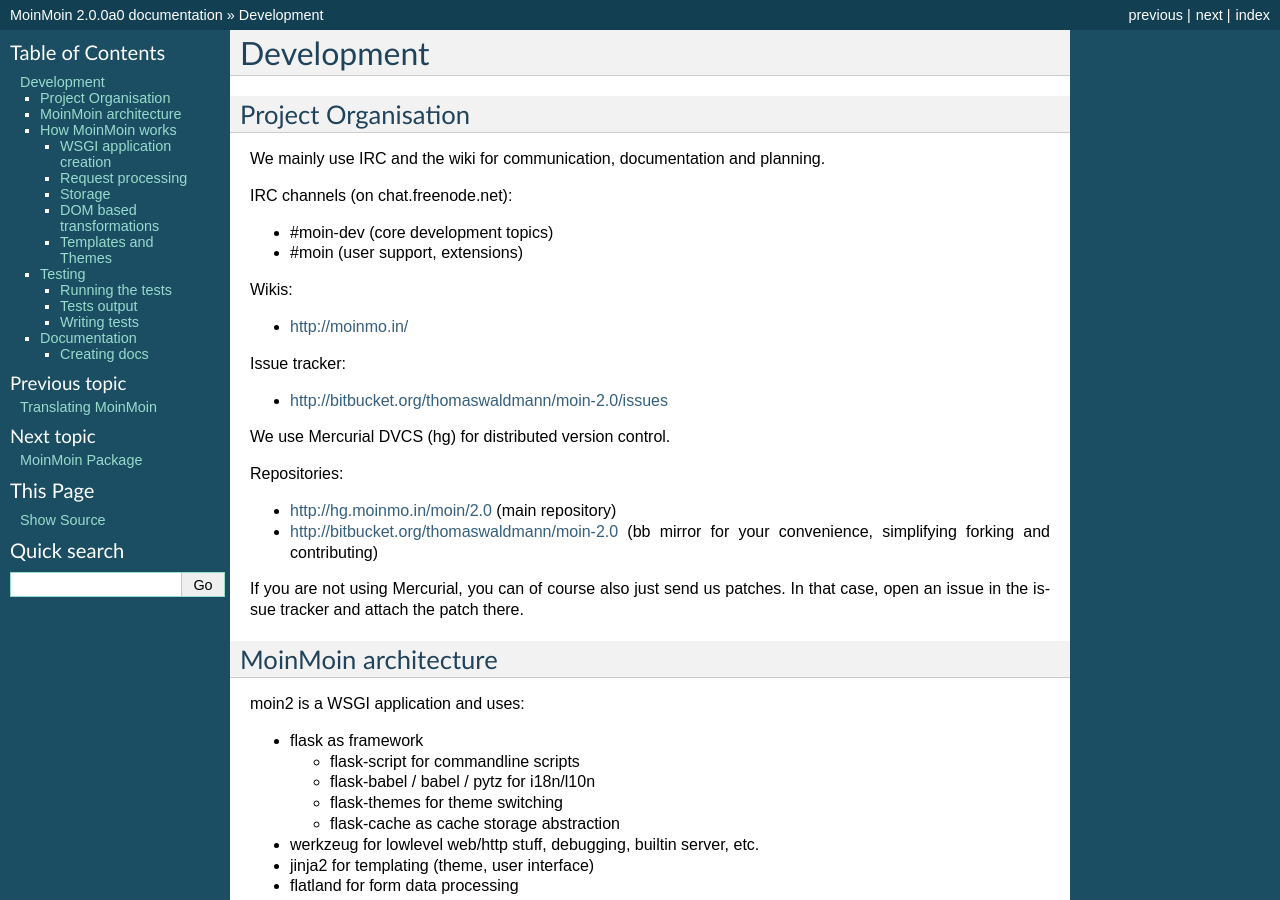
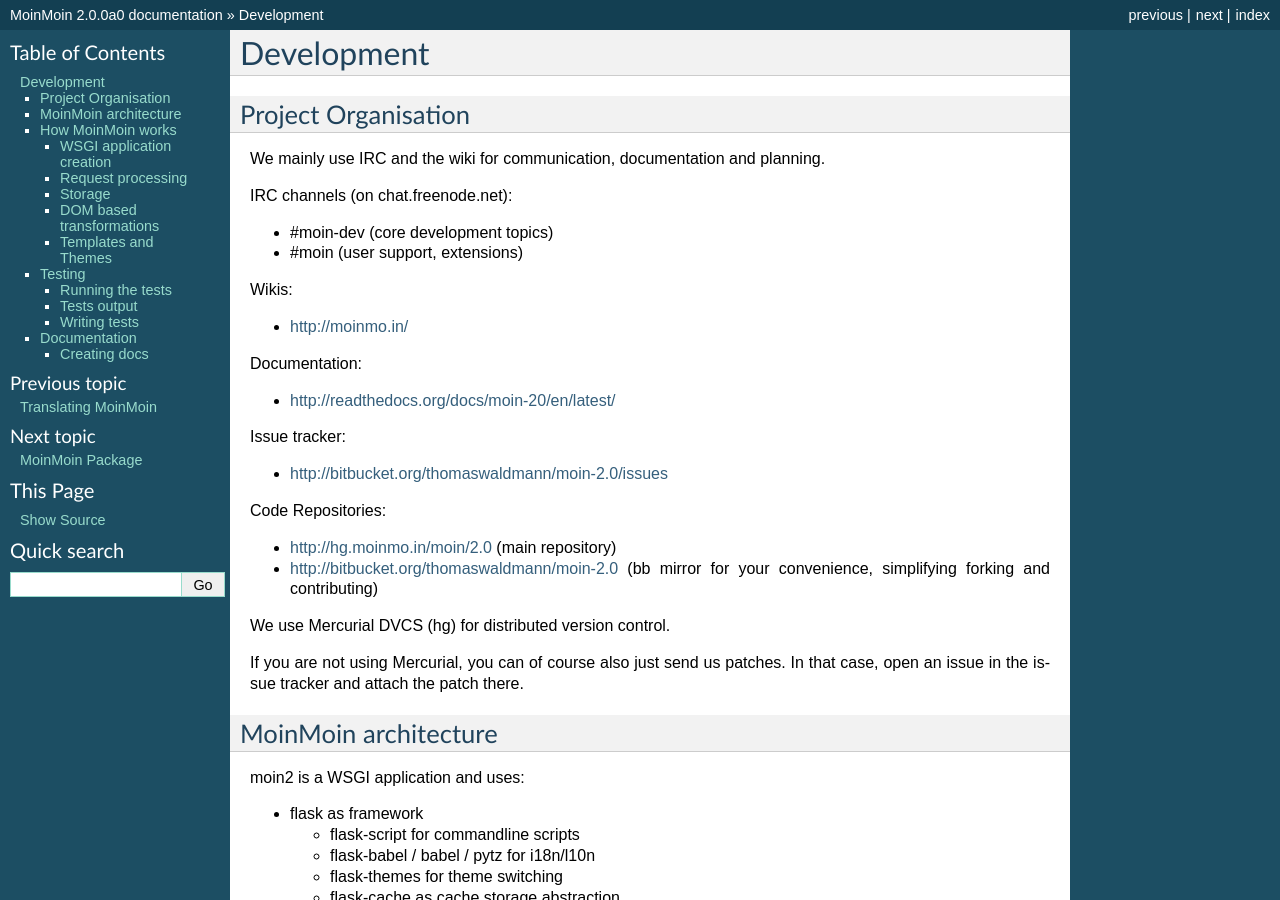
Before and after one commit to mirror/moin-2.0, a Sphinx documentation site: the page built from docs/devel/development.rst, in a window 1280 px wide and 900 px high. Built offline with Sphinx 7.4.7, drawn with Linux system fonts in a browser that asks for light colours; pages that are not in the unit, such as notebooks, are missing from menus.

Commit message:
docs: add link to readthedocs (hosting our online documentation)

```diff
--- a/docs/devel/development.rst
+++ b/docs/devel/development.rst
@@ -16,17 +16,21 @@
 
 * http://moinmo.in/
 
+Documentation:
+
+* http://readthedocs.org/docs/moin-20/en/latest/
+
 Issue tracker:
 
 * http://bitbucket.org/thomaswaldmann/moin-2.0/issues
 
-We use Mercurial DVCS (hg) for distributed version control.
-
-Repositories:
+Code Repositories:
 
 * http://hg.moinmo.in/moin/2.0 (main repository)
 * http://bitbucket.org/thomaswaldmann/moin-2.0 (bb mirror for your
   convenience, simplifying forking and contributing)
+
+We use Mercurial DVCS (hg) for distributed version control.
 
 If you are not using Mercurial, you can of course also just send us patches.
 In that case, open an issue in the issue tracker and attach the patch there.
```
